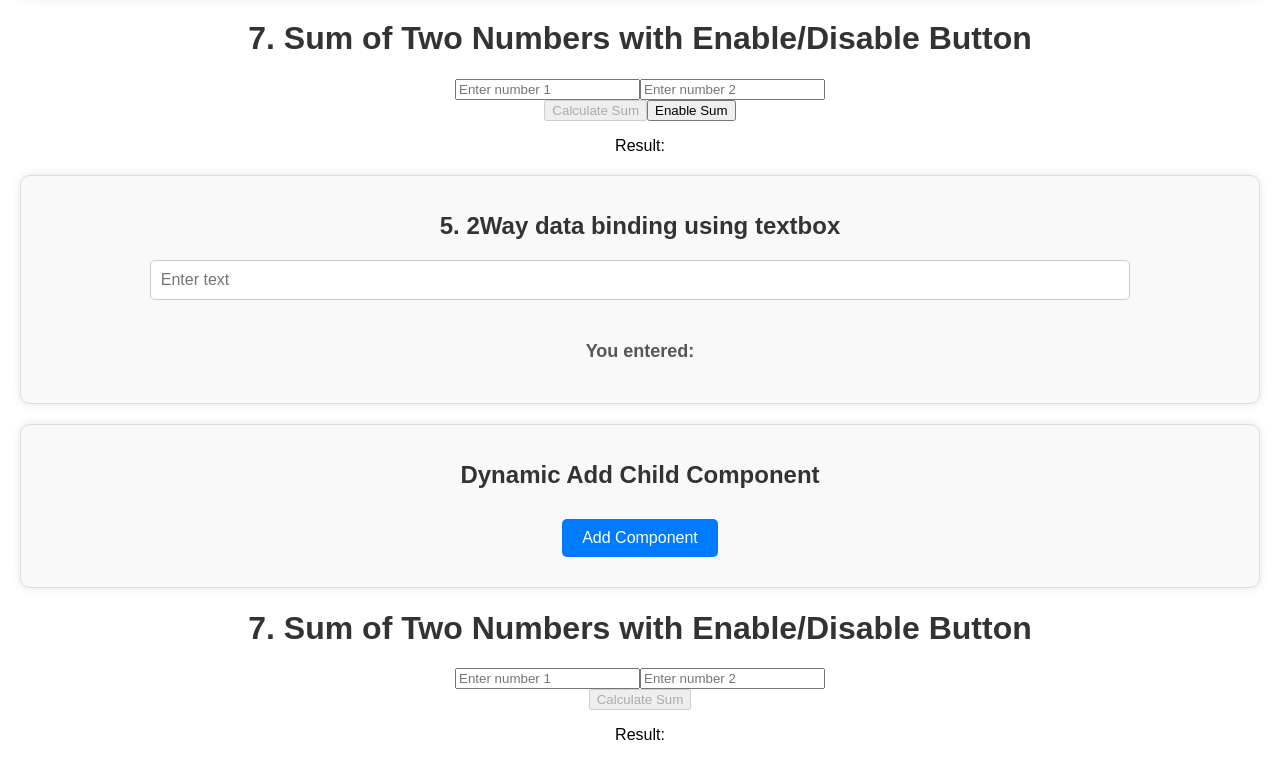
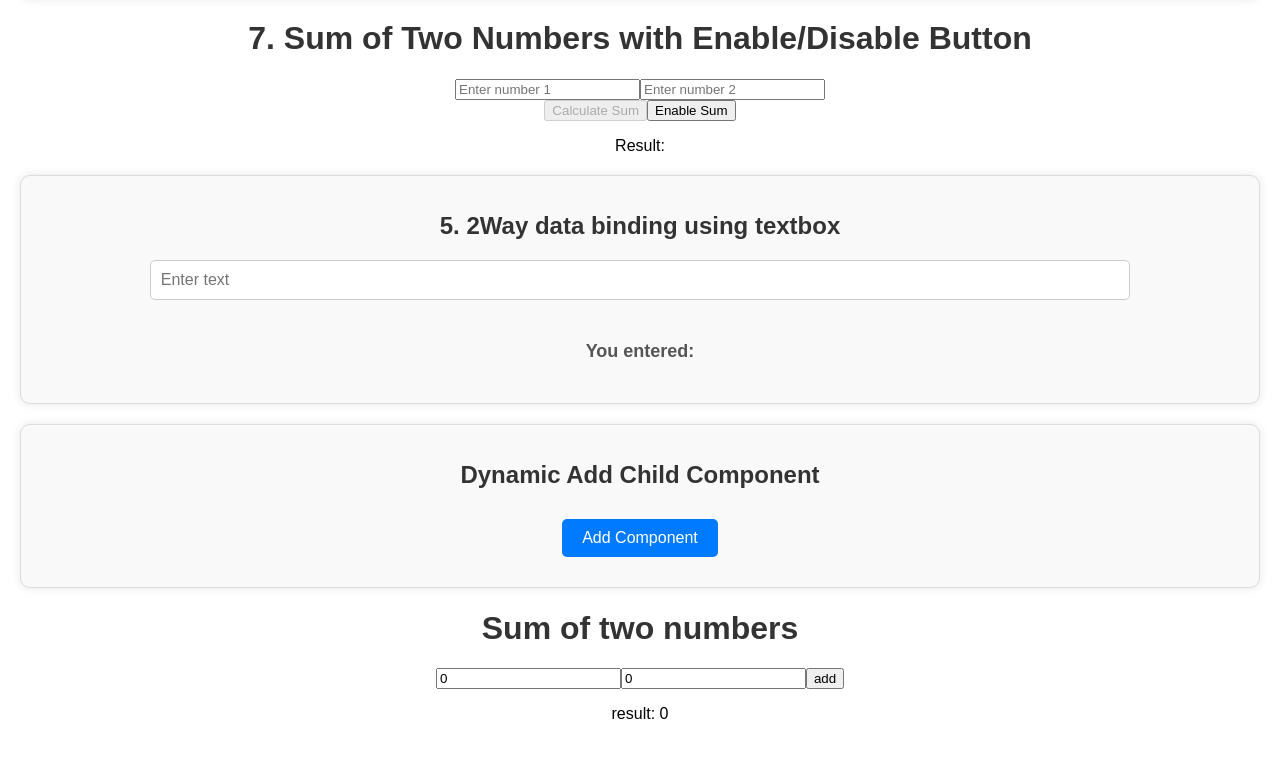
Before and after one commit to deepkyadv/REACT_TASK_01, a React (Create React App) app: page / in a window 1280 px wide. Shown: the part 934-1694 px from the top of the page. After the commit the page ends 1673 px from the top, so only its background shows below. Built offline with nearby package versions, Linux system fonts and the light colour scheme.

Commit message:
Update SumOfTwoNumbers.jsx

```diff
--- a/src/components/SumOfTwoNumbers.jsx
+++ b/src/components/SumOfTwoNumbers.jsx
@@ -1,54 +1,28 @@
-import React, { useState } from 'react';
+import React from 'react'
+import { useState } from 'react'
 
-function SumOfTwoButtons() {
-  const [num1, setNum1] = useState('');
-  const [num2, setNum2] = useState('');
-  const [result, setResult] = useState('');
-  const [isButtonDisabled, setIsButtonDisabled] = useState(true);
+function SumOfTwoNumbers() {
+    const [num1, setNum1] = useState(0);
+    const [num2, setNum2] = useState(0);
+    const [result, setresult] = useState(0);
 
-  const handleNum1Change = (e) => {
-    const value = e.target.value;
-    setNum1(value);
-    setIsButtonDisabled(!isValidNumber(value, num2));
-  };
 
-  const handleNum2Change = (e) => {
-    const value = e.target.value;
-    setNum2(value);
-    setIsButtonDisabled(!isValidNumber(num1, value));
-  };
+    const handleSum = ()=>{
+        const sum = parseInt(num1) + parseInt(num2);
+        setresult(sum);
+    }
 
-  const handleSum = () => {
-    const sum = parseInt(num1) + parseInt(num2);
-    setResult(sum);
-  };
 
-  const isValidNumber = (num1, num2) => {
-    return !isNaN(num1) && !isNaN(num2) && num1.trim() !== '' && num2.trim() !== '';
-  };
 
   return (
-    <div className='container'>
-      <h1>7. Sum of Two Numbers with Enable/Disable Button</h1>
-      <input
-        type="number"
-        value={num1}
-        onChange={handleNum1Change}
-        placeholder="Enter number 1"
-      />
-      <input
-        type="number"
-        value={num2}
-        onChange={handleNum2Change}
-        placeholder="Enter number 2"
-      />
-      <br />
-      <button onClick={handleSum} disabled={isButtonDisabled}>
-        Calculate Sum
-      </button>
-      <p>Result: {result}</p>
+    <div className="sum-container">
+    <h1>Sum of two numbers</h1>
+    <input className="sum-input" type='number' value={num1} onChange={(e) => setNum1(e.target.value)}/>
+    <input className="sum-input" type='number' value={num2} onChange={(e) => setNum2(e.target.value)}/>
+    <button className="sum-button" onClick={handleSum}>add</button>
+    <p className="sum-result">result: {result}</p>
     </div>
-  );
+  )
 }
 
-export default SumOfTwoButtons;
+export default SumOfTwoNumbers
```
